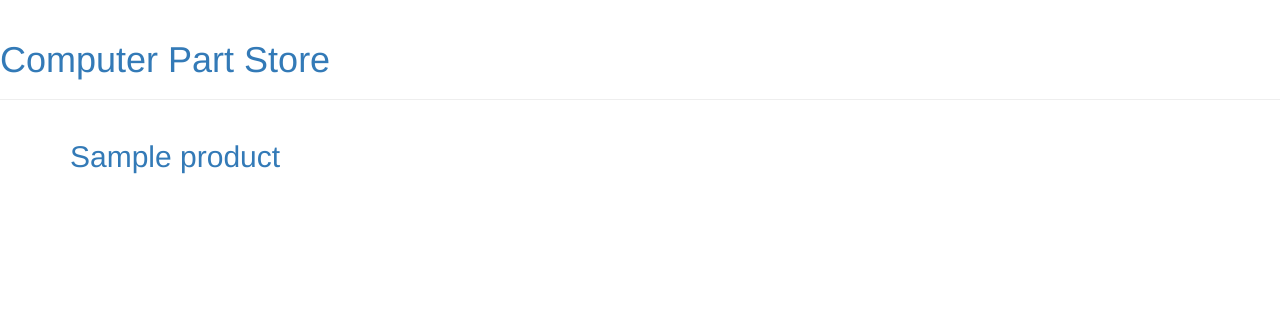
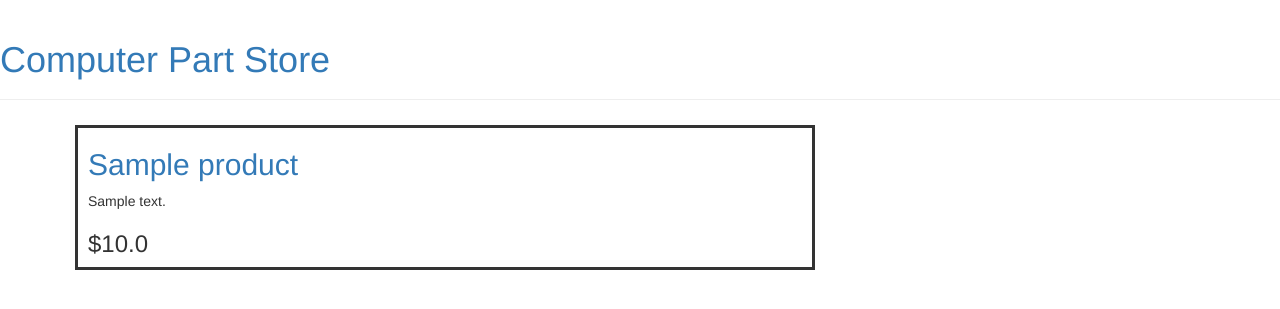
Before and after one commit to Paulcappaert/Ecommerce, a Django app: page / in a window 1280 px wide. Shown: the top 309 px of the page. Run offline with Django 3.2, Linux system fonts and the light colour scheme; tables that the repository leaves empty hold one stand-in row (values such as "Sample post"); some libraries are stand-ins or nearby versions.

Commit message:
added better styling for products

```diff
--- /dev/null
+++ b/store/static/css/site.css
@@ -0,0 +1,5 @@
+.product {
+	border-style: solid;
+	padding-left: 10px;
+	margin: 5px;
+}
--- a/store/templates/store/base.html
+++ b/store/templates/store/base.html
@@ -5,7 +5,7 @@
         <link rel="stylesheet" href="//maxcdn.bootstrapcdn.com/bootstrap/3.2.0/css/bootstrap.min.css">
         <link rel="stylesheet" href="//maxcdn.bootstrapcdn.com/bootstrap/3.2.0/css/bootstrap-theme.min.css">
         <link href='//fonts.googleapis.com/css?family=Lobster&subset=latin,latin-ext' rel='stylesheet' type='text/css'>
-        <link rel="stylesheet" href="{% static 'css/blog.css' %}">
+        <link rel="stylesheet" href="{% static 'css/site.css' %}">
     </head>
     <body>
         <div class="page-header">
--- a/store/templates/store/index.html
+++ b/store/templates/store/index.html
@@ -2,8 +2,10 @@
 
 {% block content %}
 	{% for product in products %}
-		<div>
+		<div class="product">
 			<h2><a href="{% url 'product' pk=product.id %}">{{ product.name }}</a></h2>
+			<p> {{ product.description }} </p>
+			<h3>${{ product.price }}</h3>
 		</div>
 	{% endfor %}
 {% endblock %}
```
